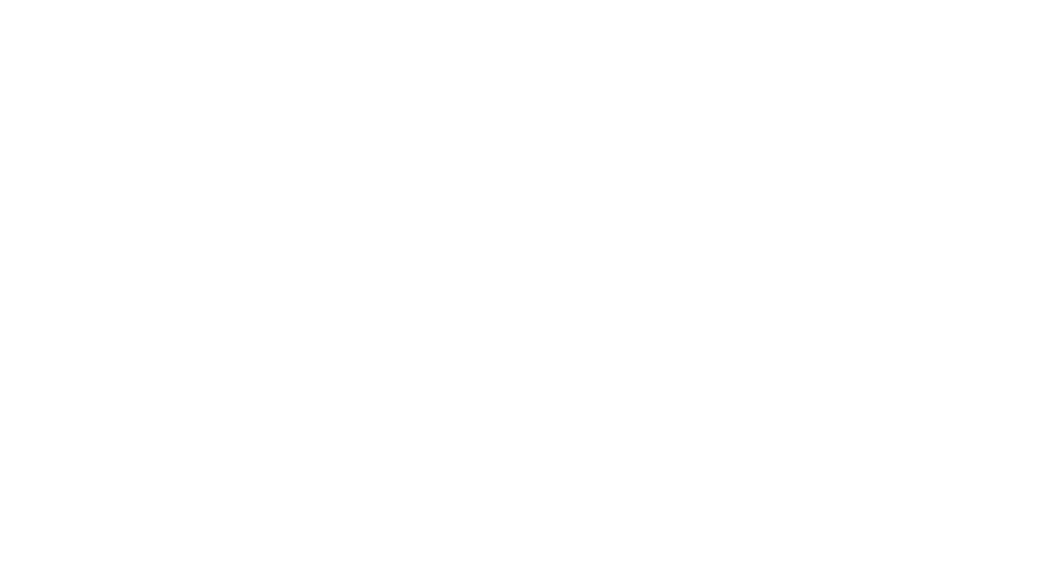
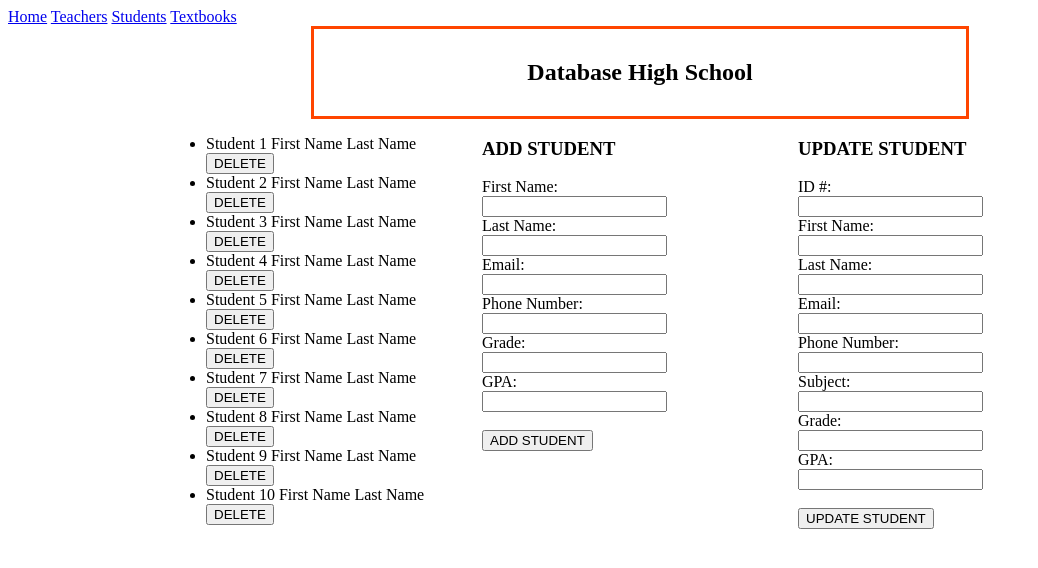
Before and after one commit to mlin2814/CS340Project, a plain HTML site: page students.html in a window 1280 px wide. Shown: the whole page, without its empty margins (0-1038 px from the left). Drawn offline with Linux system fonts and the light colour scheme.

Commit message:
Updated with bare bones look that addresses all needs for the project so far

```diff
--- a/students.html
+++ b/students.html
@@ -0,0 +1,110 @@
+<!DOCTYPE html>
+<html lang="en">
+<head>
+    <meta charset="UTF-8">
+    <meta http-equiv="X-UA-Compatible" content="IE=edge">
+    <meta name="viewport" content="width=device-width, initial-scale=1.0">
+    <link rel="stylesheet" href="styles.css">
+    <title>Database Students</title>
+</head>
+<body>
+    <section id="nav-bar" class="nav-bar">
+        <a href="index.html">Home</a>
+        <a href="teachers.html">Teachers</a>
+        <a href="students.html" class="active">Students</a>
+        <a href="textbooks.html">Textbooks</a>
+    </section>
+
+    <section id="schoolName">
+        <h1>Database High School</h1>
+    </section>
+    <section class="column" id="studentActions">
+        <section class="column" id="studentList">
+            <div>
+                <ul>
+                    <li>Student 1 First Name Last Name <button>DELETE</button></li>
+                    <li>Student 2 First Name Last Name <button>DELETE</button></li>
+                    <li>Student 3 First Name Last Name <button>DELETE</button></li>
+                    <li>Student 4 First Name Last Name <button>DELETE</button></li>
+                    <li>Student 5 First Name Last Name <button>DELETE</button></li>
+                    <li>Student 6 First Name Last Name <button>DELETE</button></li>
+                    <li>Student 7 First Name Last Name <button>DELETE</button></li>
+                    <li>Student 8 First Name Last Name <button>DELETE</button></li>
+                    <li>Student 9 First Name Last Name <button>DELETE</button></li>
+                    <li>Student 10 First Name Last Name <button>DELETE</button></li>
+                </ul>
+            </div>
+        </section>
+        <section class="column" id="StudentAdd">
+            <form>
+                <h3>ADD STUDENT</h3>
+                <label>First Name:</label>
+                <br />
+                <input type="text" name="studentAddFName" id="studentAddFName">
+                <br />
+                <label>Last Name:</label>
+                <br />
+                <input type="text" name="studentAddLName" id="studentAddLName">
+                <br />
+                <label>Email:</label>
+                <br />
+                <input type="email" name="studentAddEmail" id="studentAddEmail">
+                <br />
+                <label>Phone Number:</label>
+                <br />
+                <input type="tel" name="studentAddPhone" id="studentAddPhone" pattern="([0-9]{3}) [0-9]{3}-[0-9]{4}">
+                <br />
+                <label>Grade:</label>
+                <br />
+                <input type="number" name="studentAddGrade" id="studentAddGrade">
+                <br />
+                <label>GPA:</label>
+                <br />
+                <input type="number" name="studentAddGPA" id="studentAddGPA">
+                <br />
+                <br />
+                <button>ADD STUDENT</button>
+            </form>
+        </section>
+        <section class="column" id="studentUpdate">
+            <form>
+                <h3>UPDATE STUDENT</h3>
+                <label>ID #:</label>
+                <br />
+                <input type="number" name="studentUpdateID" id="studentUpdateID">
+                <br />
+                <label>First Name:</label>
+                <br />
+                <input type="text" name="studentUpdateFName" id="studentUpdateFName">
+                <br />
+                <label>Last Name:</label>
+                <br />
+                <input type="text" name="studentUpdateLName" id="studentUpdateLName">
+                <br />
+                <label>Email:</label>
+                <br />
+                <input type="email" name="studentUpdateEmail" id="studentUpdateEmail">
+                <br />
+                <label>Phone Number:</label>
+                <br />
+                <input type="tel" name="studentUpdatePhone" id="studentUpdatePhone" pattern="([0-9]{3}) [0-9]{3}-[0-9]{4}">
+                <br />
+                <label>Subject:</label>
+                <br />
+                <input type="text" name="studentUpdateSubject" id="studentUpdateSubject">
+                <br />
+                <label>Grade:</label>
+                <br />
+                <input type="number" name="studentUpdateGrade" id="studentUpdateGrade">
+                <br />
+                <label>GPA:</label>
+                <br />
+                <input type="number" name="studentUpdateGPA" id="studentUpdateGPA">
+                <br />
+                <br />
+                <button>UPDATE STUDENT</button>
+            </form>
+        </section>
+    </section>
+</body>
+</html>
--- a/styles.css
+++ b/styles.css
@@ -10,9 +10,20 @@
     display: flex;
 }
 
+#teacherActions {
+    display: flex;
+    width: 75%;
+    margin: auto;
+}
+#studentActions {
+    display: flex;
+    width: 75%;
+    margin: auto;
+}
+
 .column {
     flex: 50%;
-    text-align: center;
+    text-align: left;
 }
 
 #teachers {
```
Also changed, not shown: teachers.html (+106 -0 lines), textbooks.html (+59 -0 lines).
